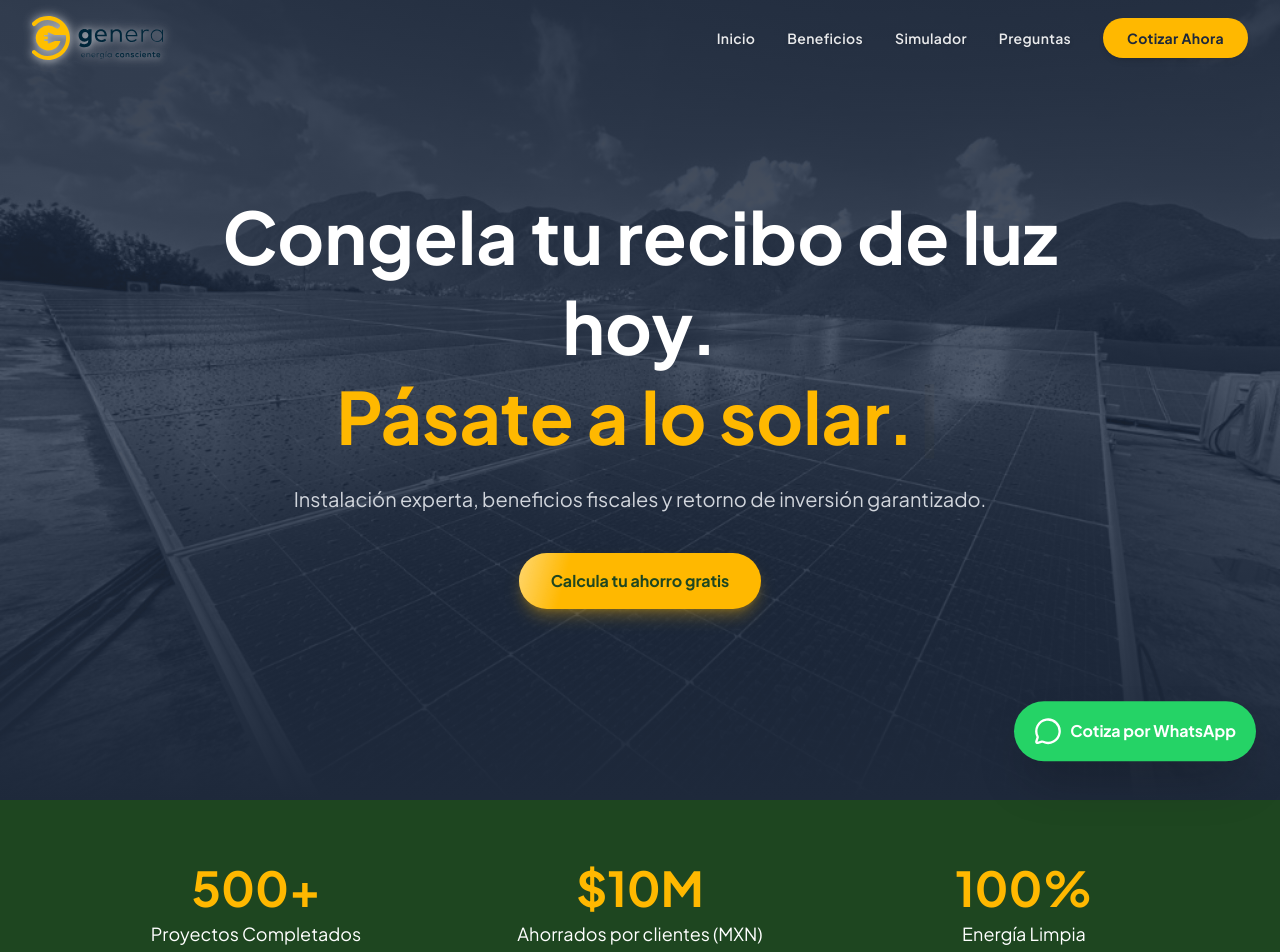
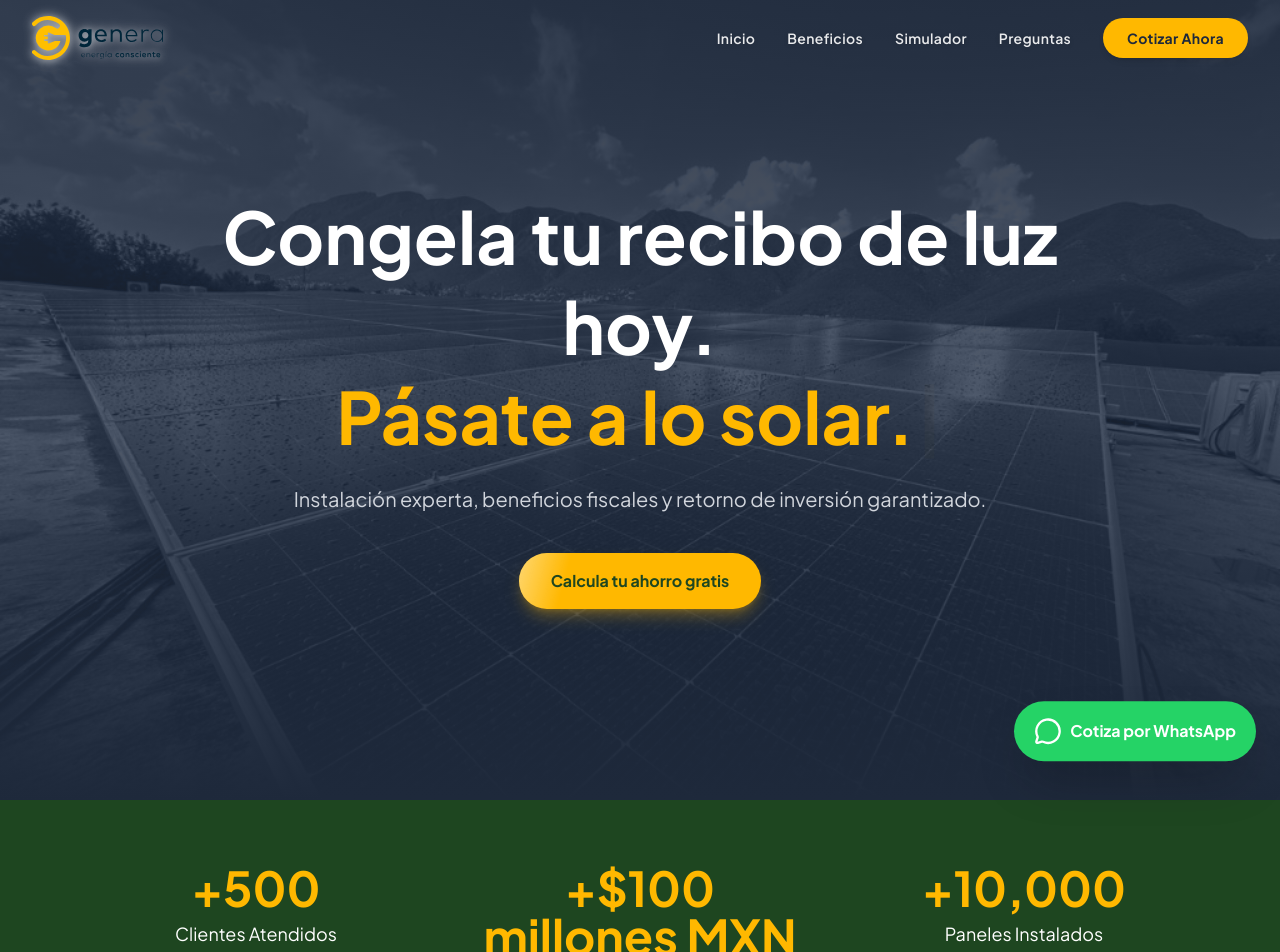
Before and after one commit to iramirezftg/genera-mexico, a Next.js app: page / in a window 1280 px wide. Shown: the top 952 px of the page. Built offline with nearby package versions, Linux system fonts and the light colour scheme.

Commit message:
feat: actualizar stats — clientes atendidos, ahorro generado y paneles instalados

```diff
--- a/src/app/page.tsx
+++ b/src/app/page.tsx
@@ -136,21 +136,21 @@ export default function LandingPage() {
         <div className="max-w-6xl mx-auto px-4 grid grid-cols-1 md:grid-cols-3 gap-8 text-center">
           <motion.div initial={{ opacity: 0, scale: 0.8 }} animate={inViewStats ? { opacity: 1, scale: 1 } : {}} transition={{ duration: 0.5 }}>
             <h2 className="text-5xl font-bold text-brand-amber">
-              {inViewStats && <CountUp end={500} duration={3} />}+
+              +{inViewStats && <CountUp end={500} duration={3} />}
             </h2>
-            <p className="mt-2 text-lg">Proyectos Completados</p>
+            <p className="mt-2 text-lg">Clientes Atendidos</p>
           </motion.div>
           <motion.div initial={{ opacity: 0, scale: 0.8 }} animate={inViewStats ? { opacity: 1, scale: 1 } : {}} transition={{ duration: 0.5, delay: 0.2 }}>
             <h2 className="text-5xl font-bold text-brand-amber">
-              ${inViewStats && <CountUp end={10} duration={3} />}M
+              +$<span>{inViewStats && <CountUp end={100} duration={3} />}</span> millones MXN
             </h2>
-            <p className="mt-2 text-lg">Ahorrados por clientes (MXN)</p>
+            <p className="mt-2 text-lg">Ahorro Generado</p>
           </motion.div>
           <motion.div initial={{ opacity: 0, scale: 0.8 }} animate={inViewStats ? { opacity: 1, scale: 1 } : {}} transition={{ duration: 0.5, delay: 0.4 }}>
             <h2 className="text-5xl font-bold text-brand-amber">
-              {inViewStats && <CountUp end={100} duration={3} />}%
+              +{inViewStats && <CountUp end={10000} duration={3} separator="," />}
             </h2>
-            <p className="mt-2 text-lg">Energía Limpia</p>
+            <p className="mt-2 text-lg">Paneles Instalados</p>
           </motion.div>
         </div>
       </section>
```
